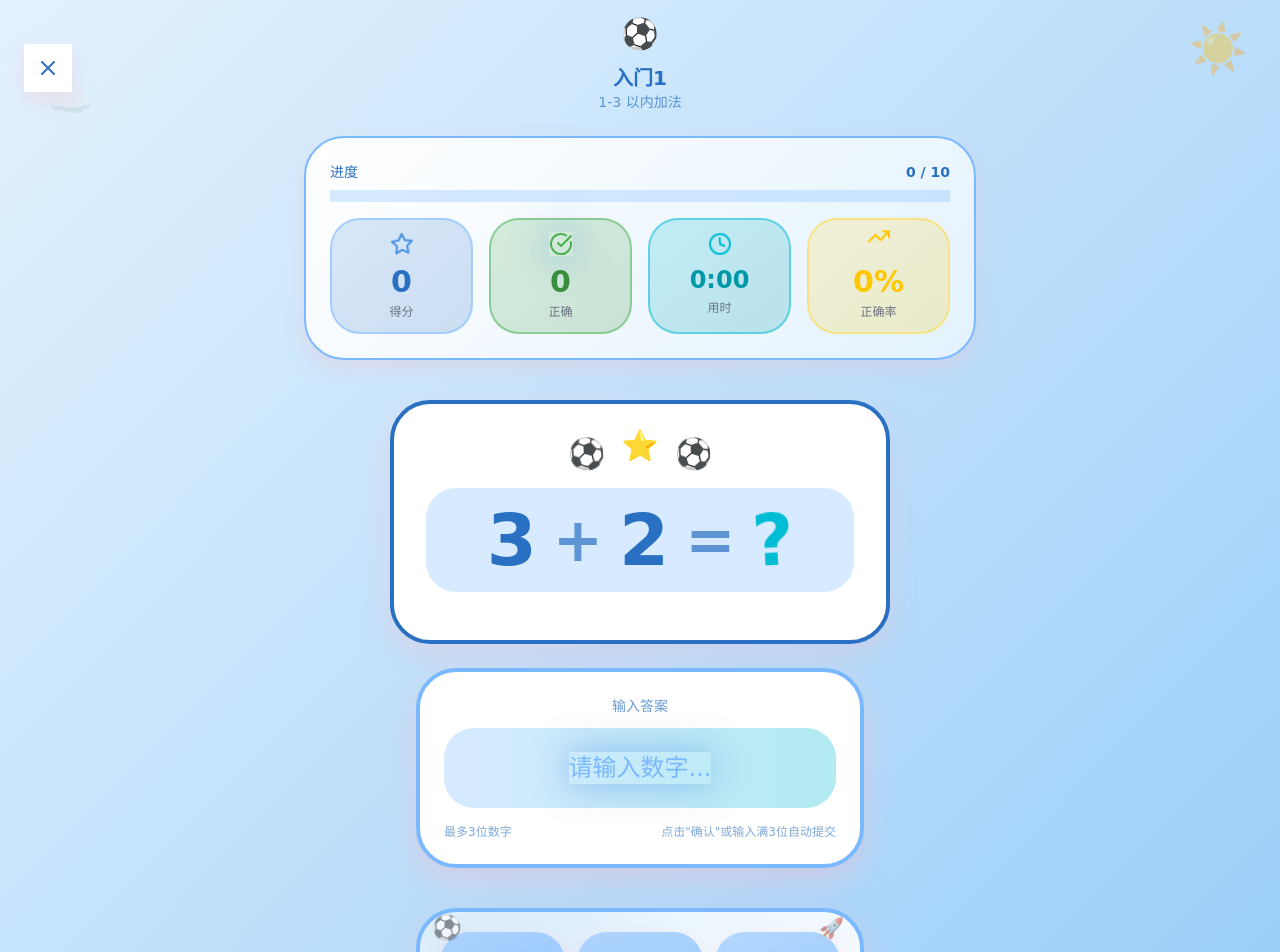
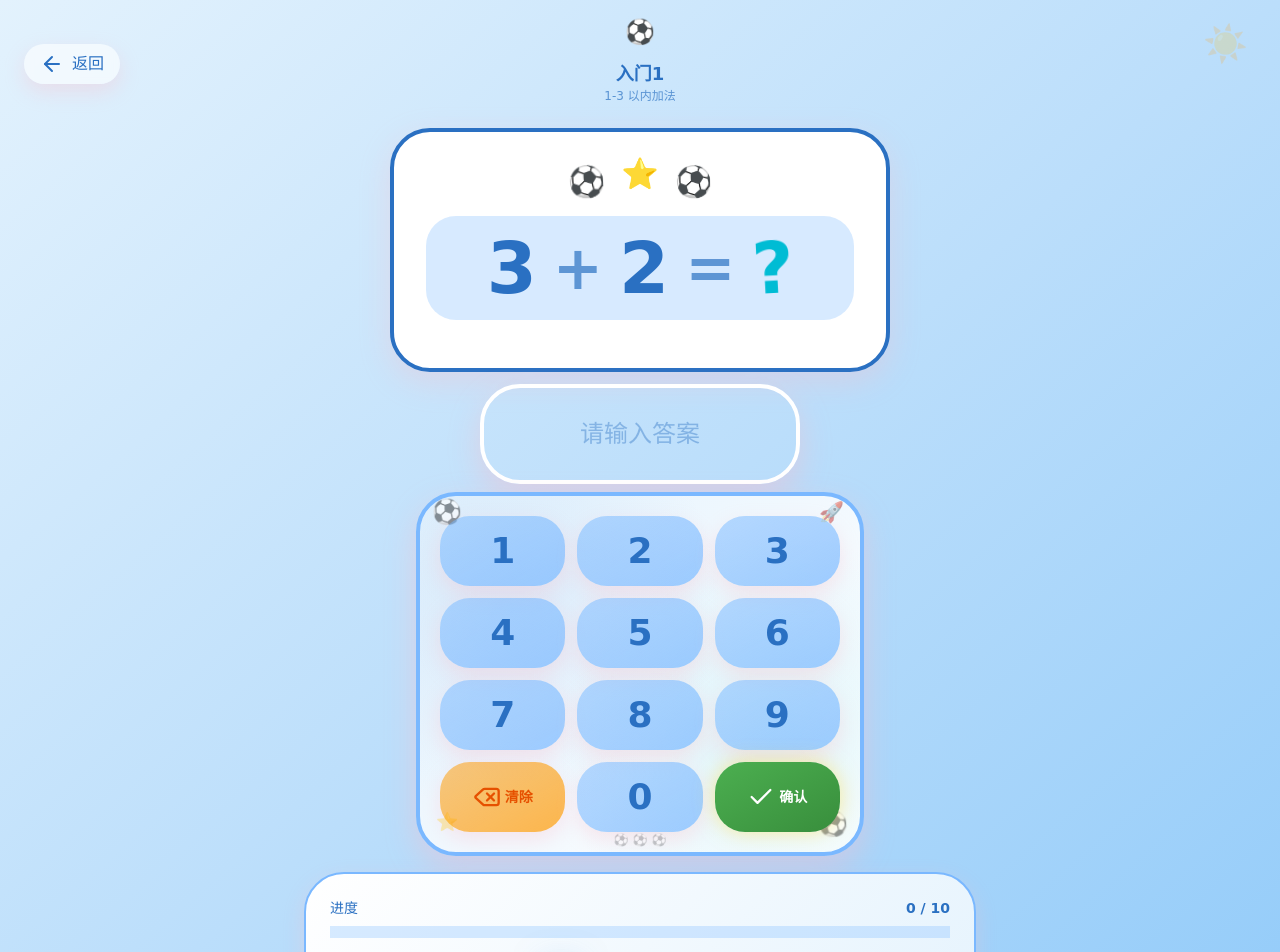
Before and after one commit to hezhongfeng/math-game, a Vue app: page /game/1 in a window 1280 px wide. Shown: the top 952 px of the page. Built offline with nearby package versions, Linux system fonts and the light colour scheme; the HTML template or start-up script is replaced by a standard one.

Commit message:
布局优化：重构游戏页面结构，精简UI元素，移除调试代码，优化输入体验

```diff
--- a/src/pages/Game.vue
+++ b/src/pages/Game.vue
@@ -1,7 +1,7 @@
 <script setup>
-import { computed, onMounted, onUnmounted, ref, watch } from 'vue'
+import { computed, onMounted, onUnmounted, ref } from 'vue'
 import { useRouter } from 'vue-router'
-import { X } from 'lucide-vue-next'
+import { ArrowLeft } from 'lucide-vue-next'
 import { getDifficultyById } from '../config/difficulty'
 import { useGame } from '../composables/useGame'
 import { useStorage } from '../composables/useStorage'
@@ -29,44 +29,13 @@ const feedbackMessage = ref('')
 const isWaiting = ref(false)
 const userAnswer = ref('')
 
-// 调试信息 - 立即打印
-console.log('=== Game.vue mounted ===')
-console.log('props.id:', props.id)
-console.log('difficulty:', difficulty)
-console.log('game.questions:', game.questions.value)
-console.log('game.currentIndex:', game.currentIndex.value)
-console.log('game.currentQuestion:', game.currentQuestion.value)
-
-// 调试信息
-const debugInfo = computed(() => {
-  return {
-    difficultyId: props.id,
-    hasDifficulty: !!difficulty,
-    difficultyName: difficulty?.name,
-    questionCount: game.questions.value?.length || 0,
-    currentIndex: game.currentIndex.value,
-    currentQuestion: game.currentQuestion.value
-  }
-})
-
-// 在控制台打印调试信息
-watch(() => game.currentQuestion.value, (q) => {
-  console.log('Current question changed:', q)
-  console.log('Debug info:', debugInfo.value)
-}, { immediate: true })
-
-watch(() => game.questions.value, (q) => {
-  console.log('Questions changed:', q)
-}, { deep: true, immediate: true })
+// 调试代码已移除
 
 const isComplete = computed(() => game.isComplete.value)
 
 // 初始化游戏
 function initGame() {
-  console.log('Initializing game with difficulty:', difficulty)
   game.startGame()
-  console.log('Game started. Questions:', game.questions.value)
-  console.log('Current question:', game.currentQuestion.value)
 }
 
 // 提交答案
@@ -106,10 +75,6 @@ function handleInput(num) {
   if (isWaiting.value) return
   if (userAnswer.value.length < 3) {
     userAnswer.value += num
-    // 输入满3位自动提交
-    if (userAnswer.value.length === 3) {
-      setTimeout(() => submitAnswer(), 300)
-    }
   }
 }
 
@@ -189,9 +154,9 @@ function showResultModal(result, isNewBest) {
   }
 }
 
-// 返回主页
-function goHome() {
-  router.push('/')
+// 返回难度选择
+function goBack() {
+  router.push('/difficulty')
 }
 
 onMounted(() => {
@@ -218,87 +183,43 @@ onMounted(() => {
 
 <template>
   <div class="min-h-screen flex flex-col p-4 md:p-6 pb-8 relative overflow-hidden">
-    <!-- 装饰背景元素 -->
-    <div class="absolute top-8 right-8 text-peppa-yellow animate-float opacity-40 pointer-events-none text-5xl">
+    <!-- 装饰背景元素 - 精简版 -->
+    <div class="absolute top-8 right-8 text-peppa-yellow animate-float opacity-20 pointer-events-none text-4xl">
       ☀️
     </div>
-    <div class="absolute top-20 left-12 text-peppa-cyan animate-wiggle opacity-40 pointer-events-none text-4xl">
-      ☁️
-    </div>
-    <div class="absolute bottom-32 left-8 text-peppa-green animate-float opacity-30 pointer-events-none text-3xl" style="animation-delay: 0.5s;">
+    <div class="absolute bottom-32 left-8 text-peppa-green animate-float opacity-20 pointer-events-none text-2xl" style="animation-delay: 0.5s;">
       ⚽
-    </div>
-    <div class="absolute bottom-20 right-10 text-peppa-blue animate-float opacity-30 pointer-events-none text-2xl" style="animation-delay: 1s;">
-      ⭐
     </div>
 
     <!-- 顶部导航 -->
-    <div class="flex items-center justify-between mb-6 relative z-10">
+    <div class="flex items-center justify-between mb-4 relative z-10">
       <button
-        @click="goHome"
-        class="p-3 bg-white rounded-cute-full shadow-cute hover:shadow-cute-lg hover:scale-110 transition-all duration-300"
+        @click="goBack"
+        class="flex items-center gap-2 text-peppa-blue-dark hover:text-peppa-blue font-medium transition-colors font-rounded px-4 py-2 bg-white/60 backdrop-blur-sm rounded-cute-lg shadow-cute hover:shadow-cute-lg hover:scale-105 transition-all"
       >
-        <X :size="24" class="text-peppa-blue-dark" />
+        <ArrowLeft :size="24" />
+        返回
       </button>
 
       <div class="text-center">
-        <div class="text-3xl mb-1 animate-float">⚽</div>
-        <h2 class="text-xl font-bold text-peppa-blue-dark font-rounded">{{ difficulty.name }}</h2>
-        <p class="text-sm text-peppa-blue-dark/70 font-rounded">{{ difficulty.description }}</p>
+        <div class="text-2xl mb-1 animate-float">⚽</div>
+        <h2 class="text-lg font-bold text-peppa-blue-dark font-rounded">{{ difficulty.name }}</h2>
+        <p class="text-xs text-peppa-blue-dark/70 font-rounded">{{ difficulty.description }}</p>
       </div>
 
-      <div class="w-12"></div>
-    </div>
-
-    <!-- 得分板 -->
-    <div class="max-w-2xl mx-auto w-full mb-6 relative z-10">
-      <ScoreBoard
-        :score="game.score.value"
-        :current-index="game.currentIndex.value"
-        :total-questions="game.questions.value.length"
-        :correct-count="game.correctCount.value"
-        :duration="game.duration.value"
-        :accuracy="game.accuracy.value"
-      />
+      <div class="w-24"></div>
     </div>
 
     <!-- 题目卡片区 -->
-    <div class="flex-1 flex flex-col items-center justify-center py-4 relative z-10">
+    <div class="flex-1 flex flex-col items-center justify-center py-2 relative z-10">
       <!-- 正确/错误反馈动画区 -->
-      <div v-if="feedbackMessage" class="mb-6 relative">
-        <!-- 粒子效果容器 -->
-        <div class="absolute inset-0 flex items-center justify-center pointer-events-none">
-          <span
-            v-for="i in 8"
-            :key="`star-${i}`"
-            class="absolute animate-star-burst text-2xl"
-            :style="{
-              animationDelay: `${i * 0.1}s`,
-              top: '50%',
-              left: '50%',
-              transform: 'translate(-50%, -50%)'
-            }"
-          >
-            ⭐
-          </span>
-        </div>
+      <div v-if="feedbackMessage" class="mb-4 relative">
         <div
-          class="relative z-10 text-9xl font-bold rounded-full p-4 transition-all duration-300"
+          class="relative z-10 text-6xl font-bold rounded-full p-3 transition-all duration-300"
           :class="feedbackMessage === '正确！' ? 'animate-correct-pop animate-correct-glow text-white bg-gradient-to-br from-peppa-green to-[#388E3C]' : 'animate-wrong-shake animate-wrong-glow text-white bg-gradient-to-br from-peppa-orange to-[#E65100]'"
         >
           {{ feedbackMessage === '正确！' ? '✓' : '✗' }}
         </div>
-      </div>
-
-      <!-- 调试信息 -->
-      <div v-if="!game.currentQuestion.value" class="text-center bg-white/80 p-4 rounded-cute-lg">
-        <p class="text-peppa-blue-dark/70 font-bold font-rounded">正在加载题目...</p>
-        <p class="text-sm text-gray-600 font-rounded mt-2">
-          题目数量: {{ game.questions.value.length }} | 当前索引: {{ game.currentIndex.value }}
-        </p>
-        <p class="text-sm text-gray-600 font-rounded">
-          难度: {{ difficulty?.name }} | ID: {{ props.id }}
-        </p>
       </div>
 
       <QuestionCard
@@ -308,44 +229,40 @@ onMounted(() => {
       />
 
       <!-- 答案输入框 -->
-      <div v-if="!showAnswer" class="w-full max-w-md mt-6">
-        <div class="bg-white rounded-cute-xl shadow-cute-lg border-4 border-peppa-blue-light p-6">
-          <p class="text-peppa-blue-dark/70 text-sm mb-3 font-rounded text-center">输入答案</p>
+      <div v-if="!showAnswer" class="w-full max-w-xs mt-3">
+        <div class="rounded-cute-xl shadow-cute-lg p-4 border-4 border-white bg-transparent">
           <!-- 答案显示区 -->
-          <div class="bg-gradient-to-r from-peppa-blue-light/30 to-peppa-cyan/30 rounded-cute-lg p-4 mb-4 border-3 border-dashed border-peppa-blue-light min-h-[80px] flex items-center justify-center">
-            <p v-if="userAnswer" class="text-5xl md:text-6xl font-bold text-peppa-blue-dark font-rounded animate-pop">
+          <div class="rounded-cute-lg p-4 h-[60px] flex items-center justify-center bg-transparent">
+            <span v-if="userAnswer" class="text-5xl font-bold text-peppa-blue-dark font-rounded animate-pop">
               {{ userAnswer }}
-            </p>
-            <p v-else class="text-2xl text-peppa-blue-light font-rounded animate-pulse-slow">
-              请输入数字...
-            </p>
-          </div>
-          <!-- 输入提示 -->
-          <div class="flex justify-between items-center text-xs text-peppa-blue-dark/60 font-rounded">
-            <span>最多3位数字</span>
-            <span>点击"确认"或输入满3位自动提交</span>
+            </span>
+            <span v-else class="text-2xl text-peppa-blue-dark/40 font-rounded">
+              请输入答案
+            </span>
           </div>
         </div>
-      </div>
-
-      <!-- 反馈消息文字 -->
-      <div v-if="feedbackMessage" class="mt-6">
-        <p
-          class="text-3xl md:text-5xl font-bold font-rounded"
-          :class="feedbackMessage === '正确！' ? 'text-peppa-green animate-correct-pop' : 'text-peppa-orange animate-wrong-shake'"
-        >
-          {{ feedbackMessage }}
-        </p>
       </div>
     </div>
 
     <!-- 数字键盘 -->
-    <div class="max-w-md mx-auto w-full mt-6 relative z-10">
+    <div class="max-w-md mx-auto w-full mb-4 relative z-10">
       <NumberPad
         :disabled="isWaiting.value || isComplete"
         @input="handleInput"
         @delete="handleDelete"
         @submit="submitAnswer"
+      />
+    </div>
+
+    <!-- 得分板 -->
+    <div class="max-w-2xl mx-auto w-full relative z-10">
+      <ScoreBoard
+        :score="game.score.value"
+        :current-index="game.currentIndex.value"
+        :total-questions="game.questions.value.length"
+        :correct-count="game.correctCount.value"
+        :duration="game.duration.value"
+        :accuracy="game.accuracy.value"
       />
     </div>
   </div>
```
Also changed, not shown: .codebuddy/plans/game-page-layout-optimization_c444c4a3.md (added).
